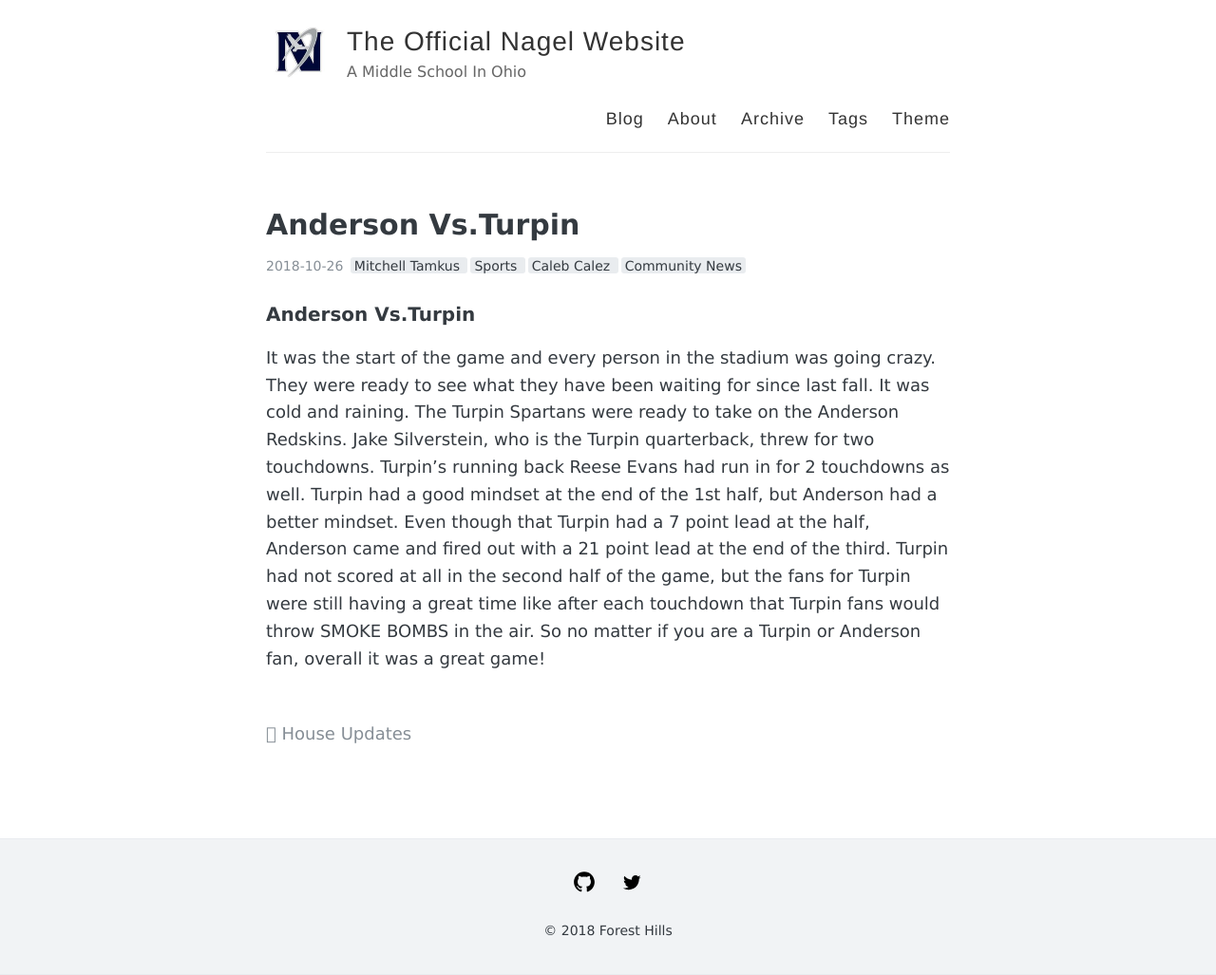
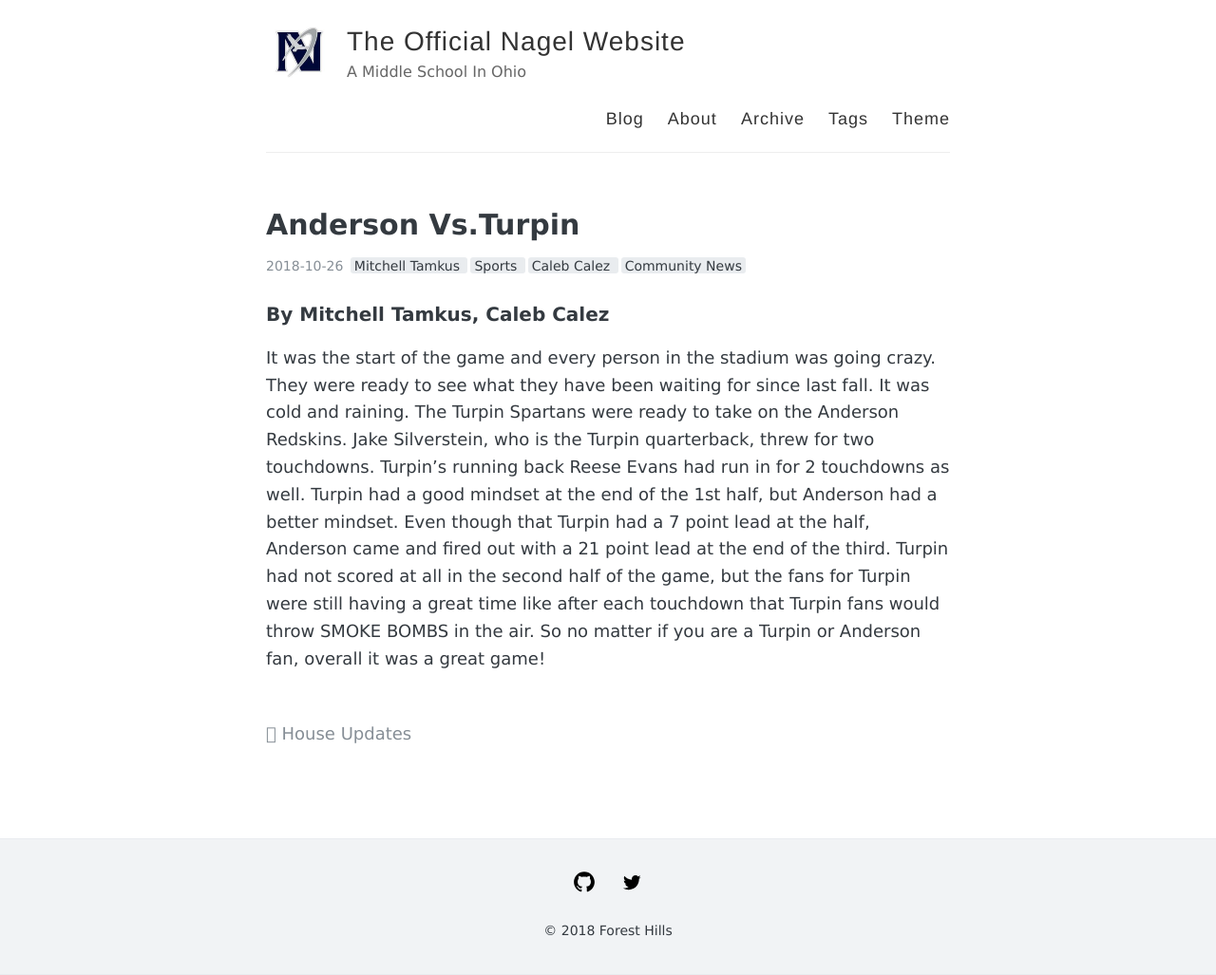
Before and after one commit to FHSD-Nagel-Journalist-1/FHSD-Nagel-Journalist-1.github.io, a Jekyll site: the page built from _posts/2018-10-26-AndersonVsTurpin.md, in a window 1280 px wide. Shown: the whole page at 95% size. Built offline with Jekyll 4.4.1, drawn with Linux system fonts in a browser that asks for light colours; comment, search, counter and statistics services are not loaded.

Commit message:
Update 2018-10-26-AndersonVsTurpin.md

```diff
--- a/_posts/2018-10-26-AndersonVsTurpin.md
+++ b/_posts/2018-10-26-AndersonVsTurpin.md
@@ -12,7 +12,7 @@ tags:
 
 
 
-### Anderson Vs.Turpin
+### By Mitchell Tamkus, Caleb Calez
 
 
 It was the start of the game and every person in the stadium was going crazy. They were ready to see what they have been waiting for since last fall. It was cold and raining. The Turpin Spartans were ready to take on the Anderson Redskins. Jake Silverstein, who is the Turpin quarterback, threw for two touchdowns. Turpin’s running back Reese Evans had run in for 2 touchdowns as well. Turpin had a good mindset at the end of the 1st half, but Anderson had a better mindset. Even though that Turpin had a 7 point lead at the half, Anderson came and fired out with a 21
```
